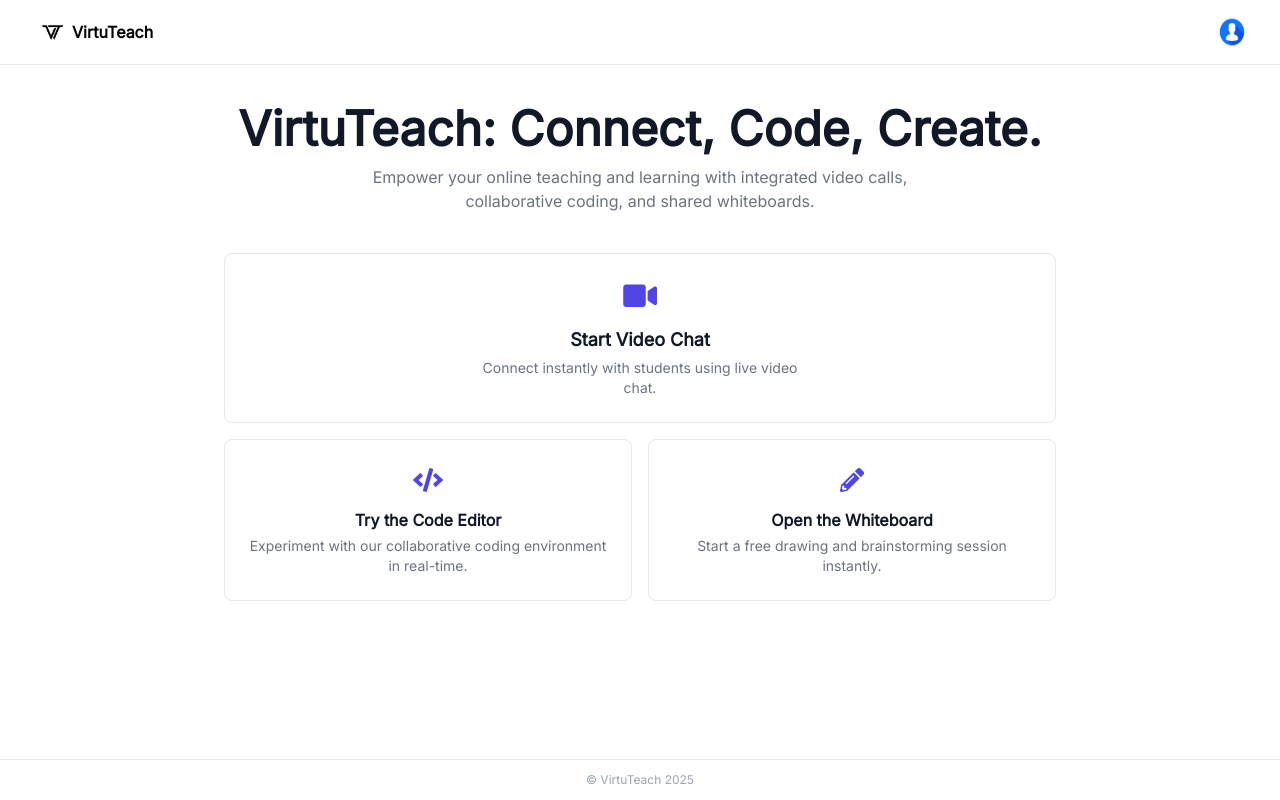
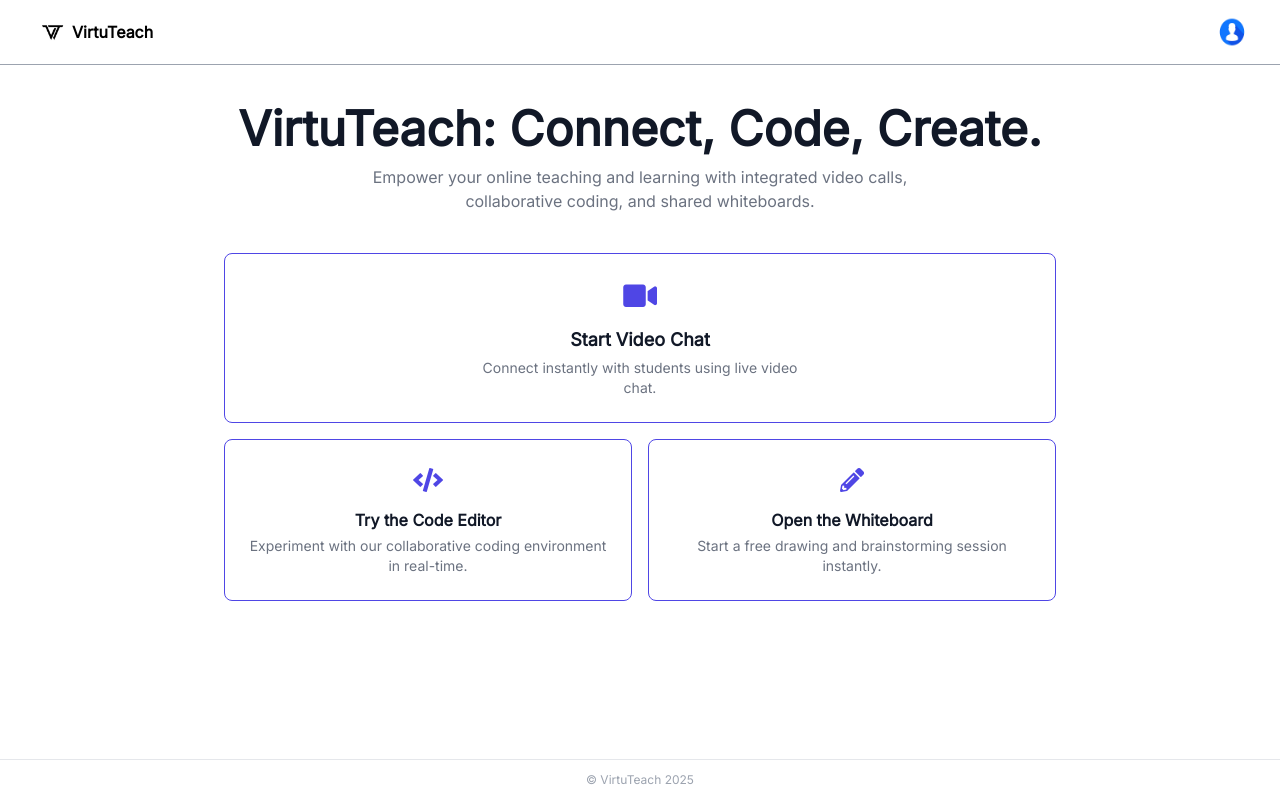
Before and after one commit to Arijeet005/EduMeet, a plain HTML site: page index.html in a window 1280 px wide. Drawn offline with nearby package versions, Linux system fonts and the light colour scheme.

Commit message:
Update index.html

```diff
--- a/index.html
+++ b/index.html
@@ -19,7 +19,7 @@
  <body class="bg-white text-gray-900">
   <div class="min-h-screen flex flex-col justify-between">
    <div>
-    <header class="border-b border-gray-200">
+    <header class="border-b border-gray-400">
      <nav aria-label="Top" class="max-w-7xl mx-auto px-4 sm:px-6 lg:px-8 h-16 flex items-center justify-between">
       <div class="flex items-center ">
         <img alt="logo" class="w-10 h-10 rounded-full" height="32" src="./assets/logo.jpg" width="25"/>
@@ -42,21 +42,21 @@
      </p>
 <section aria-label="Features" class="mt-10 grid grid-cols-1 sm:grid-cols-2 gap-4 max-w-4xl mx-auto">
   <!-- Video Chat -->
-  <a href="videocall.html" class="sm:col-span-2 group border border-gray-200 rounded-lg p-6 flex flex-col items-center justify-center text-center hover:bg-indigo-50 hover:shadow-md transition transform hover:scale-105 duration-300 cursor-pointer">
+  <a href="videocall.html" target="_blank" rel="noopener noreferrer" class="sm:col-span-2 group border border-indigo-600 rounded-lg p-6 flex flex-col items-center justify-center text-center hover:bg-indigo-200 hover:shadow-md transition transform hover:scale-105 duration-300 cursor-pointer">
     <i class="fas fa-video text-indigo-600 text-3xl mb-3 group-hover:scale-110 transition-transform duration-300"></i>
     <h2 class="font-bold text-gray-900 text-lg mb-1">Start Video Chat</h2>
     <p class="text-gray-500 text-sm max-w-xs">Connect instantly with students using live video chat.</p>
   </a>
 
   <!-- Code Editor -->
-  <a href="editor.html" class="group border border-gray-200 rounded-lg p-6 flex flex-col items-center text-center hover:bg-indigo-50 hover:shadow-md transition transform hover:scale-105 duration-300 cursor-pointer">
+  <a href="editor.html" class="group border border-indigo-600 rounded-lg p-6 flex flex-col items-center text-center hover:bg-indigo-200  hover:shadow-md transition transform hover:scale-105 duration-300 cursor-pointer">
     <i class="fas fa-code text-indigo-600 text-2xl mb-3 group-hover:scale-110 transition-transform duration-300"></i>
     <h2 class="font-semibold text-gray-900 text-base mb-1">Try the Code Editor</h2>
     <p class="text-gray-500 text-sm">Experiment with our collaborative coding environment in real-time.</p>
   </a>
 
   <!-- Whiteboard -->
-  <a href="whiteboard.html" class="group border border-gray-200 rounded-lg p-6 flex flex-col items-center text-center hover:bg-indigo-50 hover:shadow-md transition transform hover:scale-105 duration-300 cursor-pointer">
+  <a href="whiteboard.html" class="group border border-indigo-600 rounded-lg p-6 flex flex-col items-center text-center hover:bg-indigo-200 hover:shadow-md transition transform hover:scale-105 duration-300 cursor-pointer">
     <i class="fas fa-pencil-alt text-indigo-600 text-2xl mb-3 group-hover:scale-110 transition-transform duration-300"></i>
     <h2 class="font-semibold text-gray-900 text-base mb-1">Open the Whiteboard</h2>
     <p class="text-gray-500 text-sm">Start a free drawing and brainstorming session instantly.</p>
```
